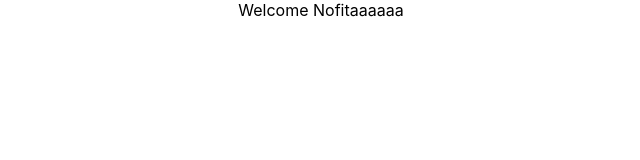
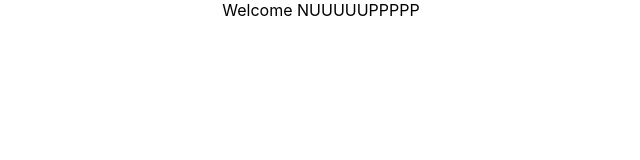
Before and after one commit to nofitamhfdyh/react-app, a React (Create React App) app: page / in a window 1280 px wide. Shown: the top 160 px of the page, without its empty margins (319-959 px from the left). Built offline with nearby package versions, Linux system fonts and the light colour scheme.

Commit message:
if else (4)

```diff
--- a/src/components/UserGreeting.js
+++ b/src/components/UserGreeting.js
@@ -11,11 +11,14 @@ constructor(props){
 }
 
   render() {
-        return(
-                this.state.isLoggedIn ?
-                <div> Welcome Nofitaaaaaa</div> :
-                <div> Welcome Guestttt</div>
-        )
+
+        return this.state.isLoggedIn && <div> Welcome NUUUUUPPPPP</div> //jika true maka akan mengeksekui setelah &&, tapi jila false, maka tidak akan mengeksekusi apapun
+
+        // return(
+        //         this.state.isLoggedIn ?
+        //         <div> Welcome Nofitaaaaaa</div> :
+        //         <div> Welcome Guestttt</div>
+        // )
 
         // let message //menyimpan elemen ke dalam message (element variable approach)
         // if (this.state.isLoggedIn){
```
